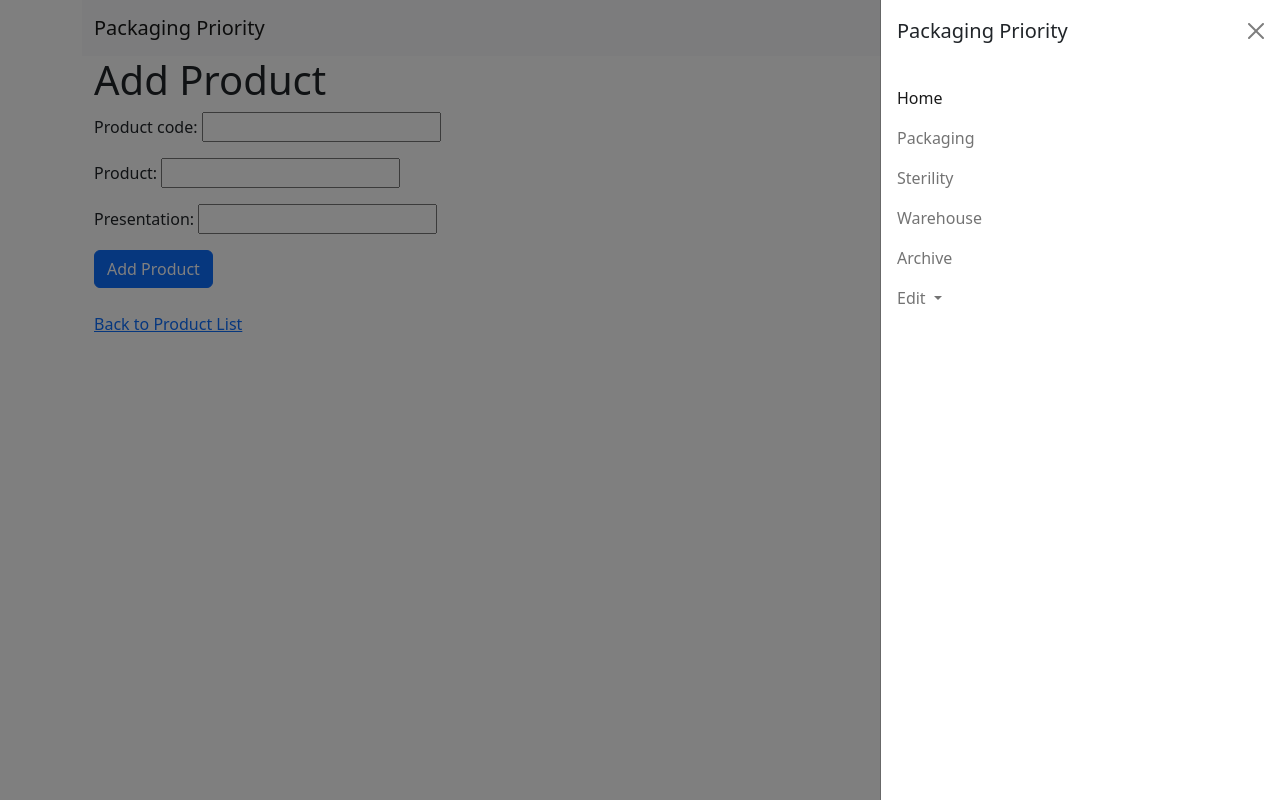
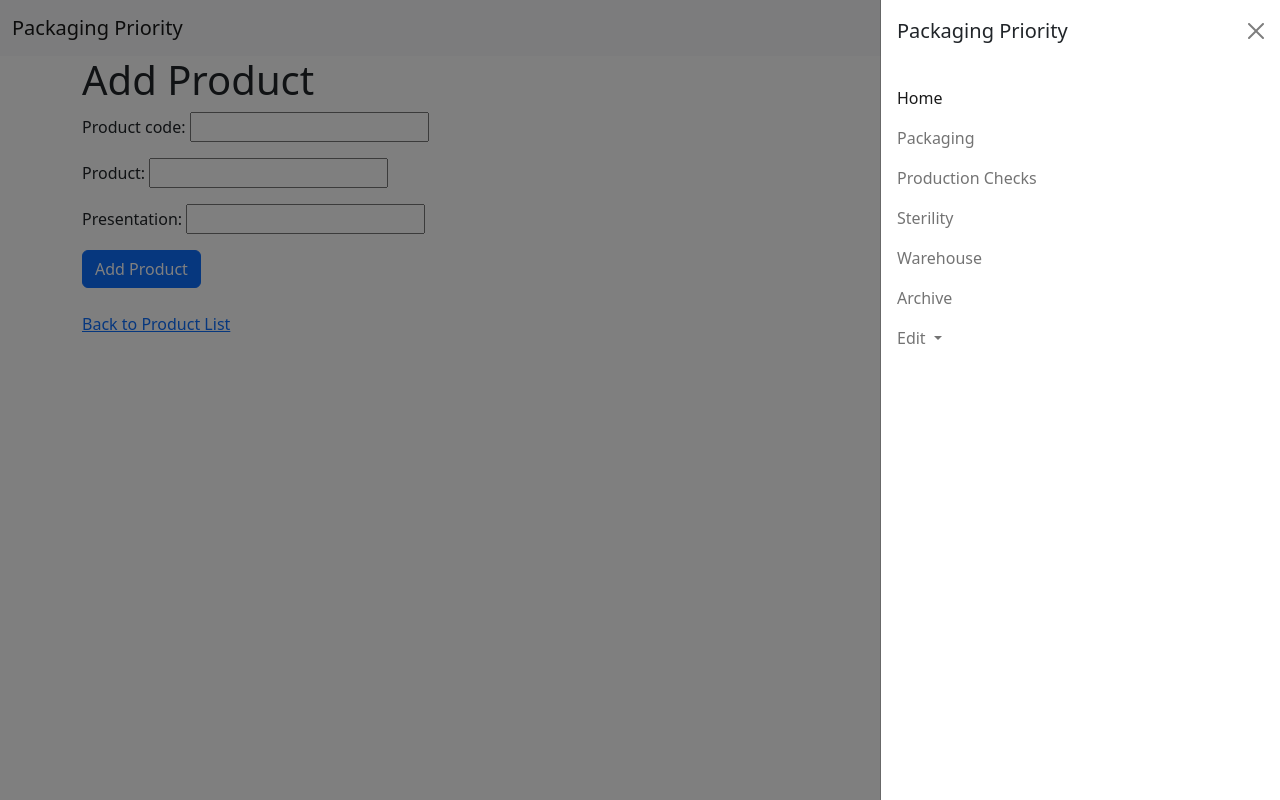
Before and after one commit to kevincornish/Packaging-Batch-Tracker, a Django app: page /add_product/ in a window 1280 px wide, after a click that opens the changed part. Run offline with Django 5.2, Linux system fonts and the light colour scheme; some libraries are stand-ins or nearby versions.

Commit message:
update html, add production checks

```diff
--- a/batch_priority/forms.py
+++ b/batch_priority/forms.py
@@ -17,7 +17,7 @@ BatchFormSet = inlineformset_factory(Batch, TargetDate, form=TargetDateForm, ext
 class BatchForm(forms.ModelForm):
     class Meta:
         model = Batch
-        fields = ['batch_number', 'product_code', 'complete_date_target', 'comments', 'bom_received', 'samples_received', 'batch_complete']
+        fields = ['batch_number', 'product_code', 'complete_date_target', 'comments', 'bom_received', 'samples_received', 'batch_complete', 'production_check']
         widgets = {
             'complete_date_target': DateInput(attrs={'type': 'date'}),
         }
--- a/batch_priority/models.py
+++ b/batch_priority/models.py
@@ -1,3 +1,4 @@
+from django.utils import timezone
 from django.db import models
 
 class Product(models.Model):
@@ -16,6 +17,13 @@ class Batch(models.Model):
     bom_received = models.BooleanField()
     samples_received = models.BooleanField()
     batch_complete = models.BooleanField()
+    production_check = models.BooleanField()
+    production_check_date = models.DateTimeField(null=True, blank=True)
+
+    def save(self, *args, **kwargs):
+        if self.production_check and not self.production_check_date:
+            self.production_check_date = timezone.now()
+        super().save(*args, **kwargs)
 
     def __str__(self):
         return f"{self.batch_number} - {self.product_code}"
--- a/batch_priority/templates/base.html
+++ b/batch_priority/templates/base.html
@@ -10,7 +10,6 @@
 </head>
 
 <body>
-    <div class="container">
       <nav class="navbar bg-light">
         <div class="container-fluid">
           <a class="navbar-brand" href="{% url 'batch_list' %}">Packaging Priority</a>
@@ -30,6 +29,9 @@
                 <li class="nav-item">
                     <a class="nav-link" href="{% url 'batch_list' %}">Packaging</a>
                 </li>
+                <li class="nav-item">
+                  <a class="nav-link" href="{% url 'production_checks' %}">Production Checks</a>
+              </li>
                 <li class="nav-item">
                   <a class="nav-link" href="{% url 'samples_list' %}">Sterility</a>
               </li>
@@ -59,7 +61,6 @@
 	{% block content %}
 	{% endblock %}
     </div>
-    </div>
     <script src="https://cdn.jsdelivr.net/npm/bootstrap@5.2.3/dist/js/bootstrap.bundle.min.js" integrity="sha384-kenU1KFdBIe4zVF0s0G1M5b4hcpxyD9F7jL+jjXkk+Q2h455rYXK/7HAuoJl+0I4" crossorigin="anonymous"></script>
 </body>
 </html>
--- a/batch_priority/templates/batch/batch_list.html
+++ b/batch_priority/templates/batch/batch_list.html
@@ -15,11 +15,11 @@ Home
             <th scope="col">Product Code</th>
             <th scope="col">Product</th>
             <th scope="col">Presentation</th>
-            <th scope="col">Complete Date Target</th>
+            <th scope="col">BOM Received</th>
             <th scope="col">Comments</th>
-            <th scope="col">BOM Received</th>
             <th scope="col">Target Start Date</th>
             <th scope="col">Target End Date</th>
+            <th scope="col">Complete Date Target</th>
         </tr>
     </thead>
         {% for targetdate in bay.targetdate_set.all|dictsort:"target_start_date" %}
--- a/batch_priority/templates/reports/archive.html
+++ b/batch_priority/templates/reports/production_checks.html
@@ -1,11 +1,11 @@
 {% extends 'base.html' %}
 
 {% block title %}
-Archive
+Production Checks
 {% endblock %}
 
 {% block content %}
-    <h1>Batches completed</h1>
+    <h1>Batches to production check</h1>
     <div class="table-responsive-sm">
         <table class="table table-sm table-bordered table-hover">
         <thead>
--- a/batch_priority/urls.py
+++ b/batch_priority/urls.py
@@ -3,11 +3,12 @@ from . import views
 
 urlpatterns = [
     path('', views.batch_list, name='batch_list'),
-    path('samples_list/', views.samples_list, name='samples_list'),
-    path('warehouse_list/', views.warehouse_list, name='warehouse_list'),
-    path('archive_list/', views.archive_list, name='archive_list'),
-    path('bay_list/', views.bay_list, name='bay_list'),
-    path('product_list/', views.product_list, name='product_list'),
+    path('production_checks/', views.production_check_list, name='production_checks'),
+    path('samples/', views.samples_list, name='samples_list'),
+    path('warehouse/', views.warehouse_list, name='warehouse_list'),
+    path('archive/', views.archive_list, name='archive_list'),
+    path('bays/', views.bay_list, name='bay_list'),
+    path('products/', views.product_list, name='product_list'),
     path('add_batch/', views.add_batch, name='add_batch'),
     path('add_bay/', views.add_bay, name='add_bay'),
     path('add_product/', views.add_product, name='add_product'),
--- a/batch_priority/views.py
+++ b/batch_priority/views.py
@@ -32,8 +32,12 @@ def samples_list(request):
     batches = Batch.objects.filter(samples_received=False, batch_complete=False).order_by('complete_date_target')
     return render(request, 'reports/samples_list.html', {'batches': batches})
 
+def production_check_list(request):
+    batches = Batch.objects.filter(batch_complete=True, production_check=False).order_by('complete_date_target')
+    return render(request, 'reports/production_checks.html', {'batches': batches})
+
 def archive_list(request):
-    batches = Batch.objects.filter(batch_complete=True).order_by('complete_date_target')
+    batches = Batch.objects.filter(batch_complete=True, production_check=True).order_by('production_check_date')
     return render(request, 'reports/archive.html', {'batches': batches})
 
 def add_batch(request):
```
Also changed, not shown: batch_priority/templates/reports/samples_list.html (+6 -4 lines), batch_priority/templates/reports/warehouse_list.html (+5 -3 lines), batch_priority/migrations/0010_batch_production_check.py (added), batch_priority/migrations/0011_batch_production_check_date.py (added), 2 other files.
